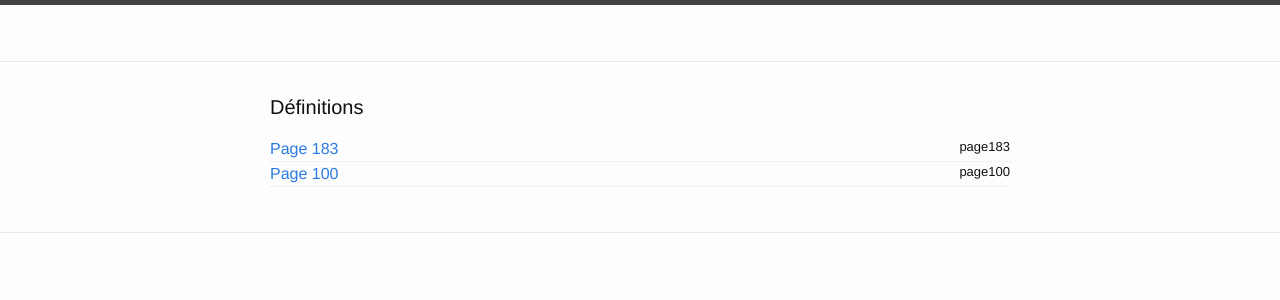
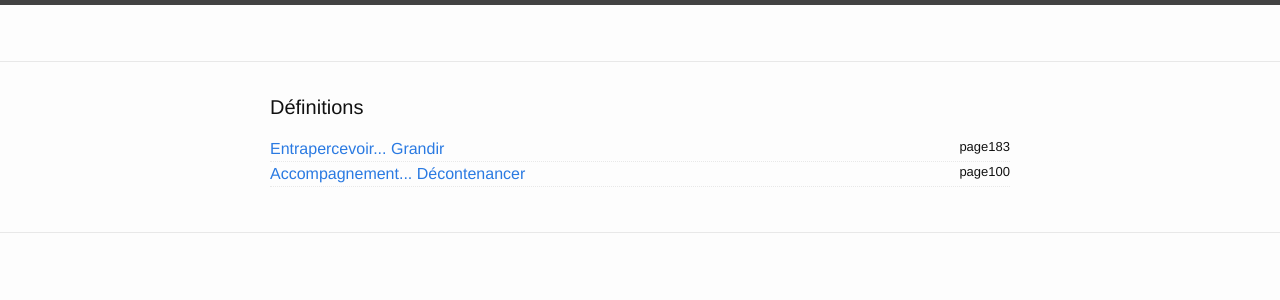
Before and after one commit to DarkYves/darkyves.github.io, a Jekyll site: the page built from index.html, in a window 1280 px wide. Shown: the top 300 px of the page. Built offline with Jekyll 4.4.1, drawn with Linux system fonts in a browser that asks for light colours.

Commit message:
Set better titles for pages as example

```diff
--- a/_posts/2015-01-01-page 100.md
+++ b/_posts/2015-01-01-page 100.md
@@ -1,5 +1,6 @@
 ---
 layout: post
+title: Accompagnement... Décontenancer
 categories: page 100
 ---
 
--- a/_posts/2015-01-01-page 183.md
+++ b/_posts/2015-01-01-page 183.md
@@ -1,5 +1,6 @@
 ---
 layout: post
+title: Entrapercevoir... Grandir
 categories: page 183
 ---
 
```
